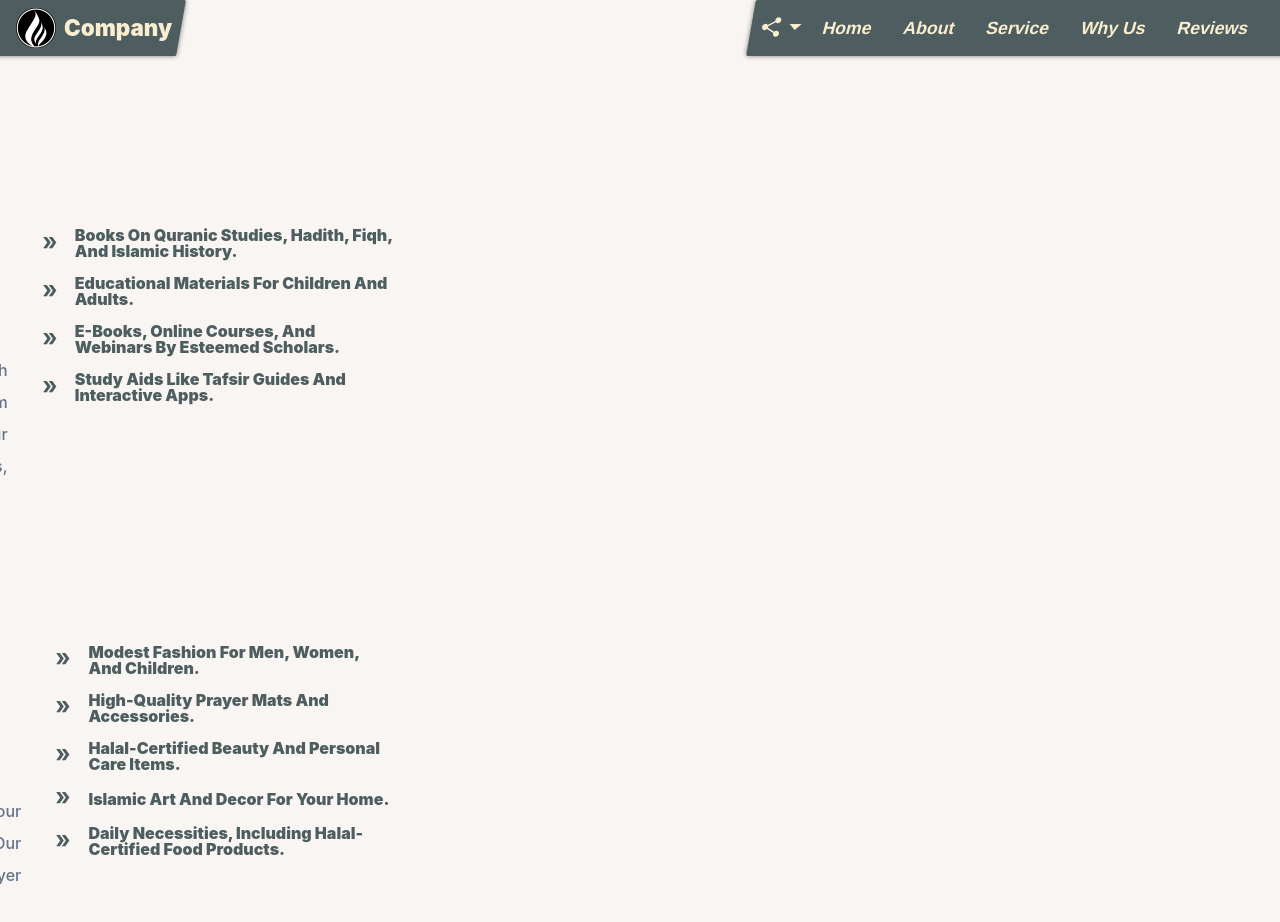
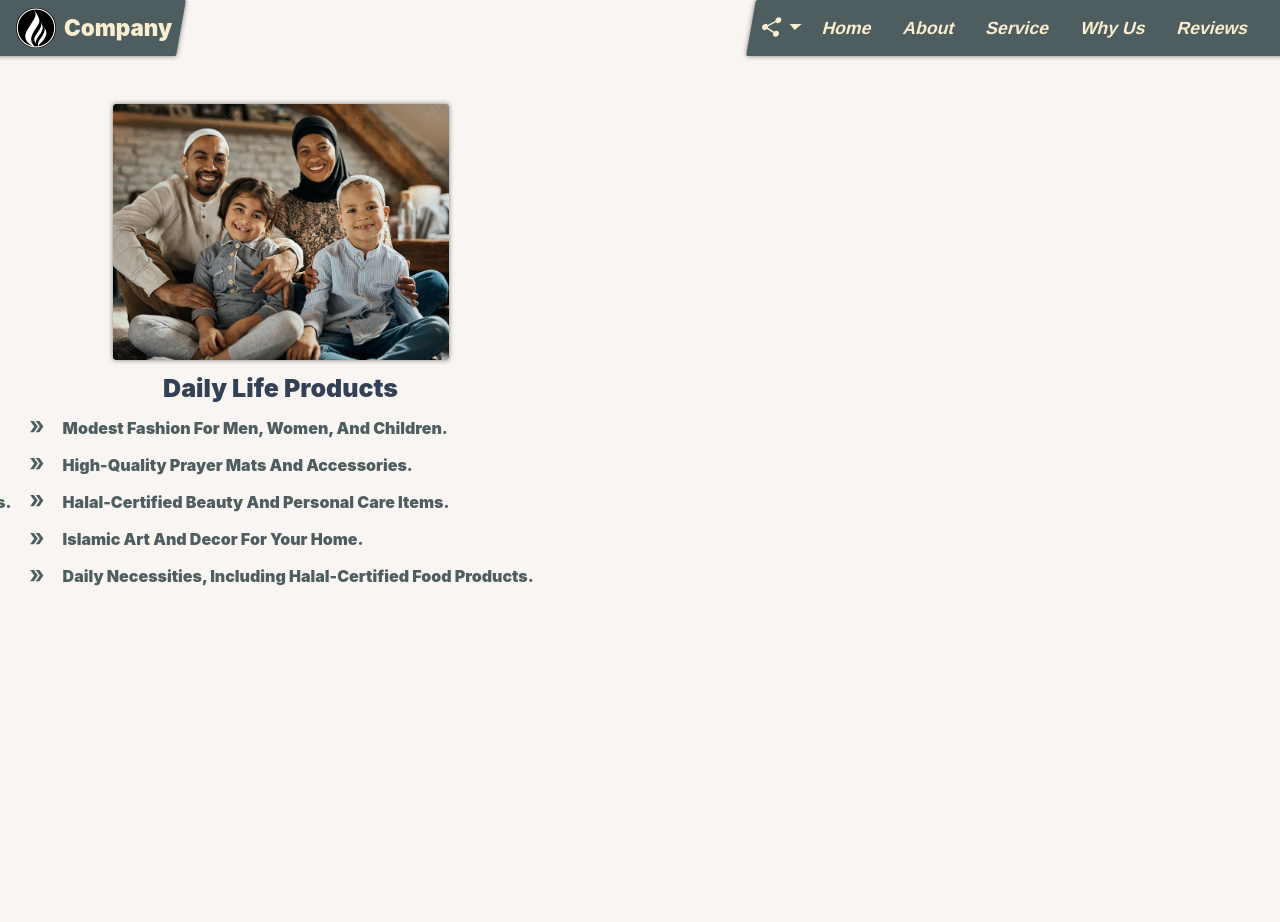
Before and after one commit to AfroStorm/slider-project-2, a React (Vite) app: page / in a window 1280 px wide. Shown: the top 922 px of the page. After the commit the page ends 800 px from the top, so only its background shows below. Built offline with nearby package versions, Linux system fonts and the light colour scheme.

Commit message:
service section big screen

```diff
--- a/src/components/service-section/Description.jsx
+++ /dev/null
@@ -1,53 +0,0 @@
-import styled from "styled-components";
-
-const StyledDiv = styled.div`
-  display: flex;
-  flex-direction: column;
-  justify-content: center;
-  align-items: center;
-  gap: 1rem;
-
-  & .name {
-    font-weight: 900;
-    color: var(--text-2);
-  }
-
-  & .image {
-    width: 100%;
-    height: 100%;
-    max-width: 30rem;
-    object-fit: cover;
-    border-radius: 0.2rem;
-    box-shadow: var(--light-shadow);
-  }
-
-  & .description {
-    text-align: justify;
-    max-width: 40rem;
-    font-size: 1.2rem;
-    font-weight: 500;
-    padding: 0.5rem;
-    line-height: 2;
-    color: var(--text-1);
-  }
-
-  @media screen and (min-width: 992px) {
-    .image {
-      max-width: 15rem;
-    }
-    .description {
-      font-size: 1rem;
-    }
-  }
-`;
-
-const Description = ({ name, image, description }) => {
-  return (
-    <StyledDiv>
-      <img src={image} alt={name} className="image" />
-      <h4 className="name">{name}</h4>
-      <p className="description">{description}</p>
-    </StyledDiv>
-  );
-};
-export default Description;
--- a/src/components/service-section/Features.jsx
+++ b/src/components/service-section/Features.jsx
@@ -9,6 +9,20 @@ const StyledUl = styled.ul`
   align-items: flex-start;
   gap: 1rem;
   padding: 0.5rem;
+
+  & .name {
+    font-weight: 900;
+    color: var(--text-2);
+  }
+
+  & .image {
+    width: 100%;
+    height: 100%;
+    max-width: 30rem;
+    object-fit: cover;
+    border-radius: 0.2rem;
+    box-shadow: var(--light-shadow);
+  }
 
   & .feature {
     display: flex;
@@ -31,6 +45,15 @@ const StyledUl = styled.ul`
   }
 
   @media screen and (min-width: 992px) {
+    align-items: center;
+
+    .image {
+      width: 21rem;
+      height: 16rem;
+    }
+    .feature {
+      align-self: flex-start;
+    }
     .icon {
       font-size: 1.2rem;
     }
@@ -40,9 +63,12 @@ const StyledUl = styled.ul`
   }
 `;
 
-const Features = ({ features }) => {
+const Features = ({ features, name, image }) => {
   return (
     <StyledUl>
+      <img src={image} alt={name} className="image" />
+      <h4 className="name">{name}</h4>
+
       {features.map((feature) => {
         return (
           <li key={uuid4()} className="feature">
--- a/src/components/service-section/Service.jsx
+++ b/src/components/service-section/Service.jsx
@@ -1,6 +1,5 @@
 import styled from "styled-components";
 import serviceData from "../../appData/services";
-import Description from "./Description";
 import Features from "./Features";
 import { forwardRef } from "react";
 
@@ -30,14 +29,6 @@ const StyledSection = styled.section`
     font-size: 1.8rem;
   }
 
-  & .service-container {
-    display: flex;
-    flex-direction: column;
-    justify-content: center;
-    align-items: center;
-    gap: 1rem;
-  }
-
   @media screen and (min-width: 992px) {
     position: absolute;
     top: 0;
@@ -51,12 +42,9 @@ const StyledSection = styled.section`
 
     .content-container {
       margin-top: 3rem;
-      max-width: 50rem;
-      height: 100vh;
       align-items: flex-start;
-    }
-    .service-container {
       flex-direction: row;
+      gap: 0;
     }
 
     & .header .title {
@@ -74,16 +62,9 @@ const Service = forwardRef(({ currentPage, pageIndex }, ref) => {
         </div>
 
         {serviceData.map((service) => {
-          const { id, name, description, image, features } = service;
+          const { id, name, image, features } = service;
           return (
-            <div key={id} className="service-container">
-              <Description
-                name={name}
-                image={image}
-                description={description}
-              />
-              <Features features={features} />
-            </div>
+            <Features key={id} features={features} name={name} image={image} />
           );
         })}
       </div>
```
